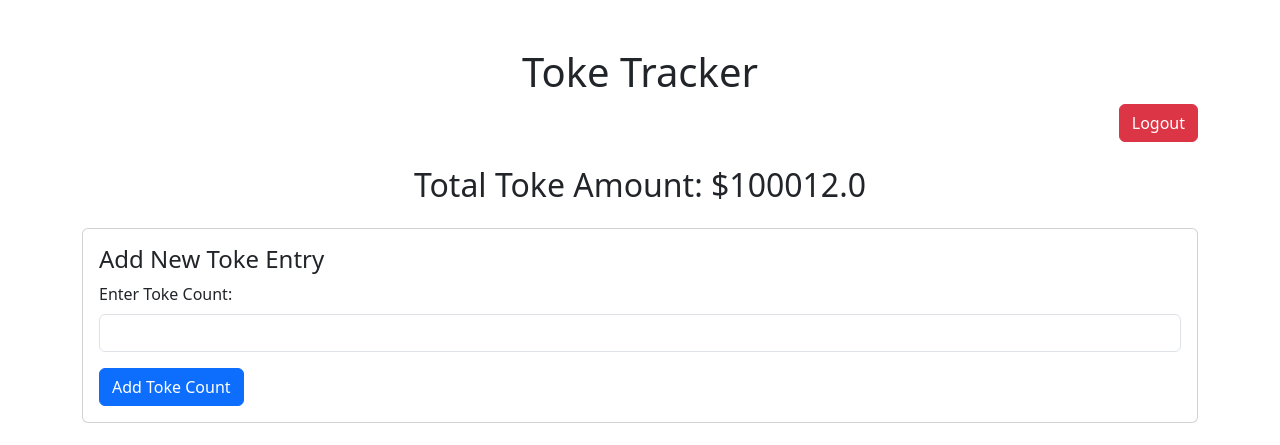
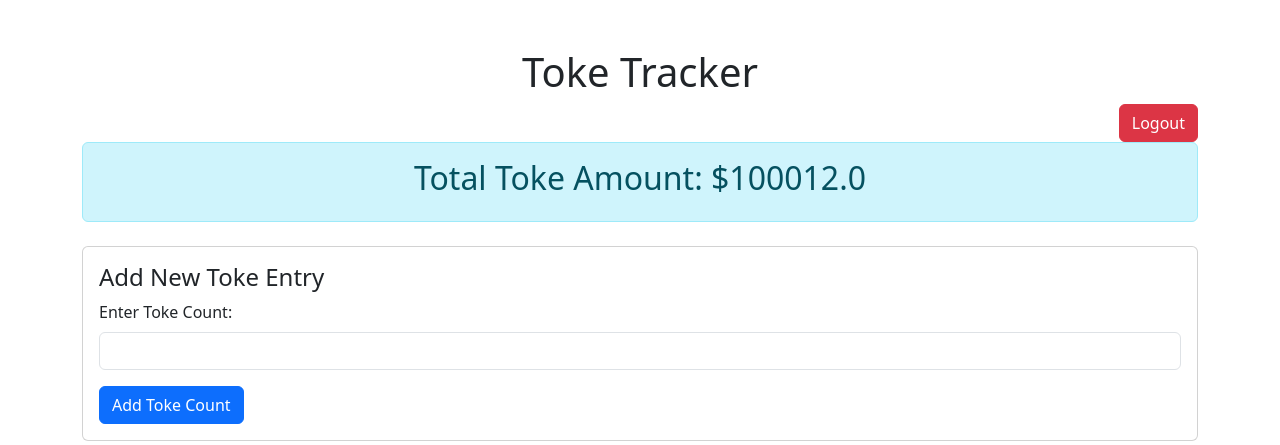
Before and after one commit to WinningHandSoftware/ForTheCrew, a Flask app: page /toke in a window 1280 px wide. Shown: the top 445 px of the page. Run offline with Flask 3, Linux system fonts and the light colour scheme; the visitor is signed in with stand-in values (Sample User, id 1); data comes from the database, SQL or seed files in the repository.

Commit message:
'tokeveiw'

```diff
--- a/templates/toke.html
+++ b/templates/toke.html
@@ -16,17 +16,17 @@
         </div>
 
         <!-- Display total toke count -->
-        <div class="text-center my-4">
+        <div class="alert alert-info text-center">
             <h2>Total Toke Amount: ${{ total_toke_count }}</h2>
         </div>
 
-        <!-- Dealer-Specific Data -->
+        <!-- Dealer-Specific Data
         {% if weekly_tip_rate is not none %}
         <div class="alert alert-info text-center">
             <h4>Dealer Weekly Tip Rate</h4>
             <p>Current week's tip rate: ${{ weekly_tip_rate }}</p>
         </div>
-        {% endif %}
+        {% endif %} -->
 
         <!-- Admin-Specific Tools -->
         {% if is_admin %}
```
